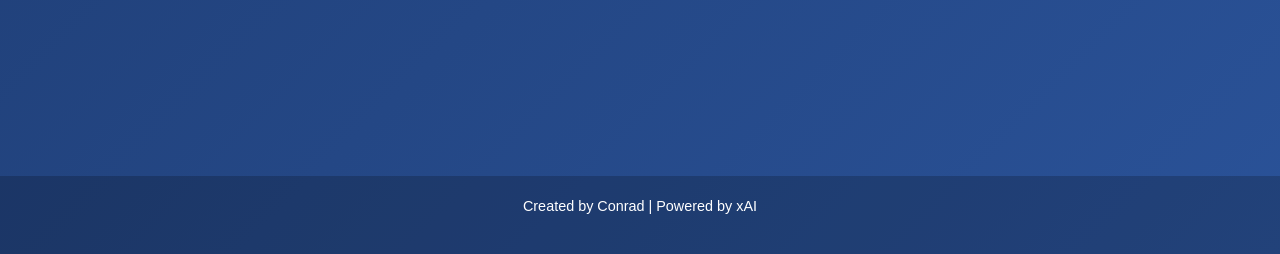
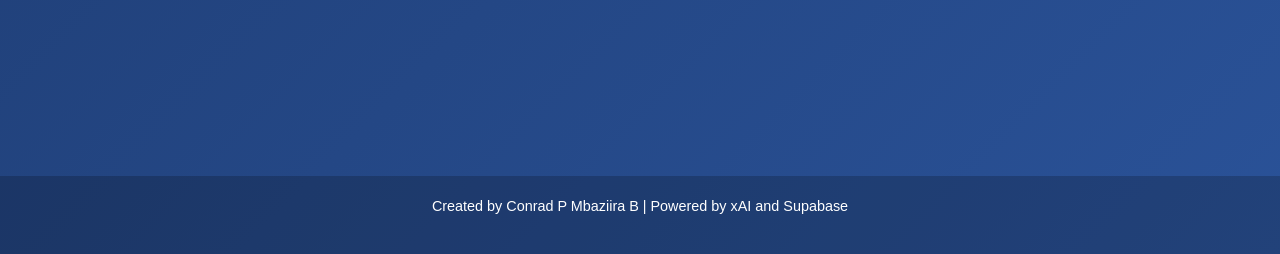
Before and after one commit to ConradPB/microloan-tracker, a Django app: page / in a window 1280 px wide. Shown: the part 546-800 px from the top of the page. Run offline with Django 5.2, Linux system fonts and the light colour scheme.

Commit message:
footer update

```diff
--- a/loans/templates/loans/landing.html
+++ b/loans/templates/loans/landing.html
@@ -130,7 +130,7 @@
       >
     </div>
     <footer>
-      <p>Created by Conrad | Powered by xAI</p>
+      <p>Created by Conrad P Mbaziira B | Powered by xAI and Supabase</p>
     </footer>
     <script>
       document.addEventListener("DOMContentLoaded", function () {
```
